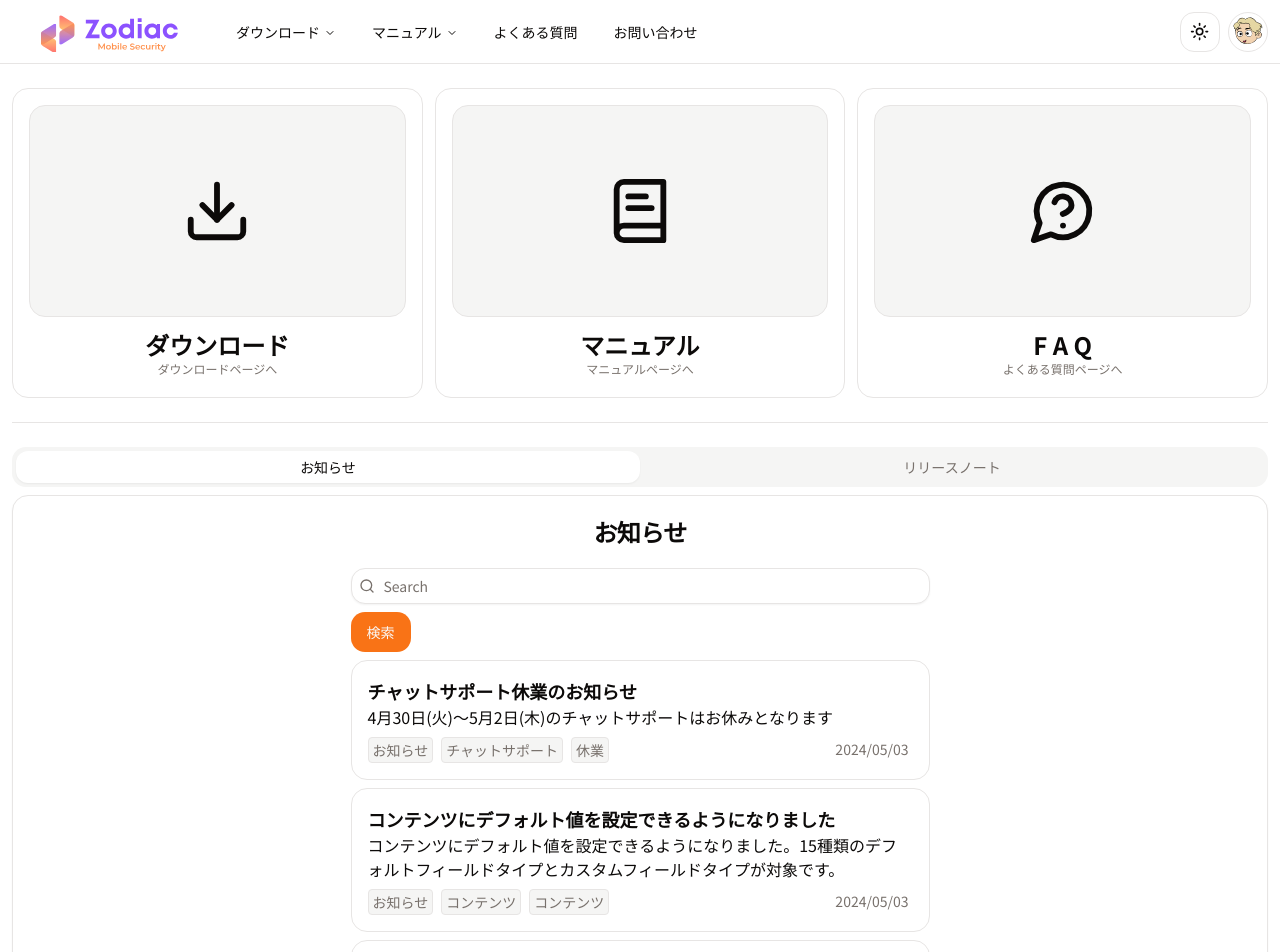
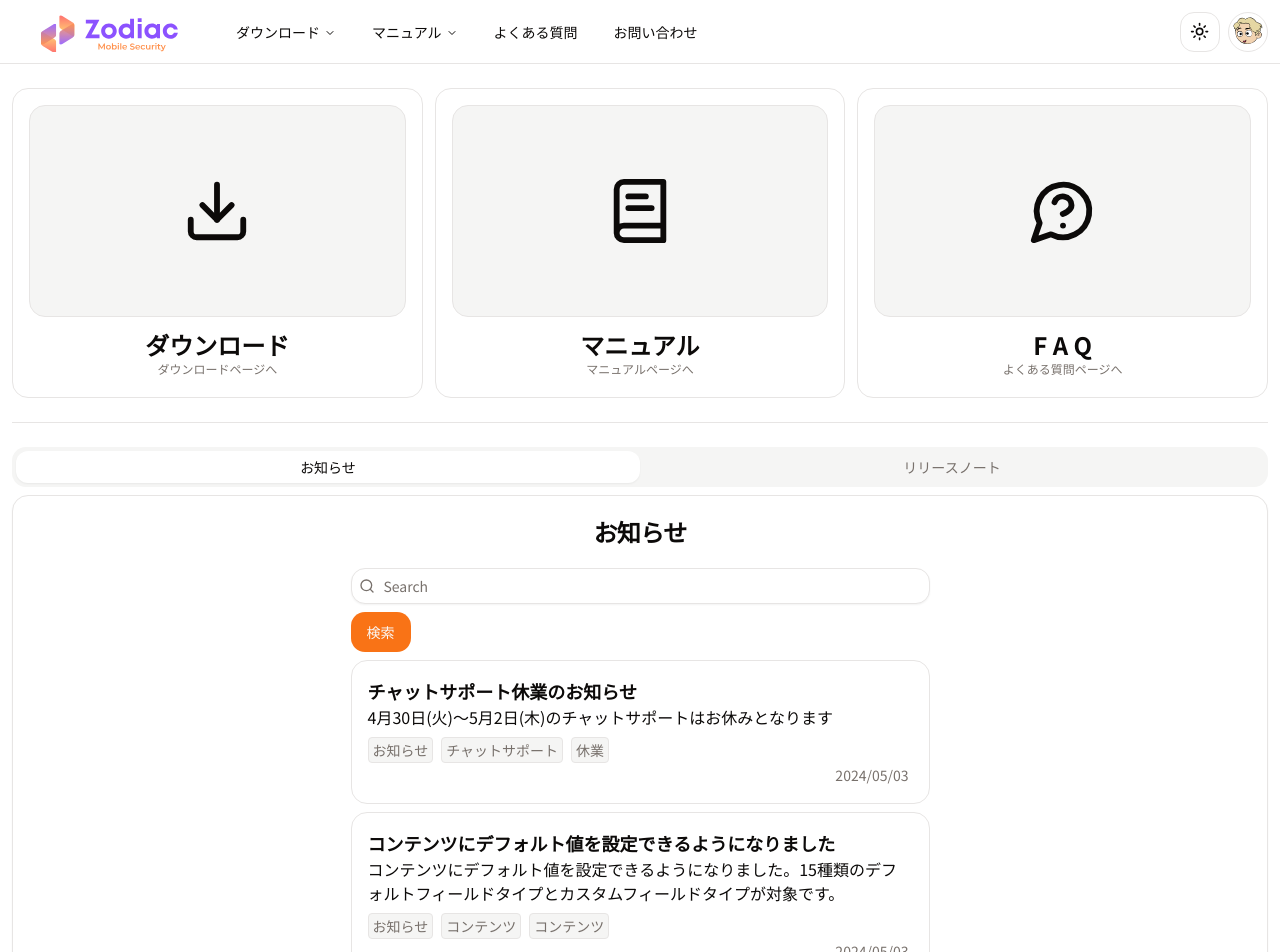
Before and after one commit to tk20211228/support-site-demo, a Next.js app: page / in a window 1280 px wide. Shown: the top 952 px of the page. Built offline with nearby package versions, Linux system fonts and the light colour scheme.

Commit message:
fix(news.tsx): tag layout add fix

```diff
--- a/components/news-card.tsx
+++ b/components/news-card.tsx
@@ -17,7 +17,7 @@ export default function NewsCard({ id, title, content, tag }: News) {
 
       <p>{content}</p>
 
-      <div className="flex relative Z-10 flex-wrap mt-2 gap-2 justify-between">
+      <div className="flex relative Z-10 flex-wrap mt-2 gap-2">
         {tag?.map((tag) => (
           <Link
             key={tag.id}
@@ -27,7 +27,8 @@ export default function NewsCard({ id, title, content, tag }: News) {
             {tag.title}
           </Link>
         ))}
-        <span className="flex-1"></span>
+      </div>
+      <div className="flex justify-between">
         <span className="flex-1"></span>
         <time className="text-sm text-muted-foreground px-1 py-0.5">
           {format(new Date(), "yyyy/MM/dd")}
```
